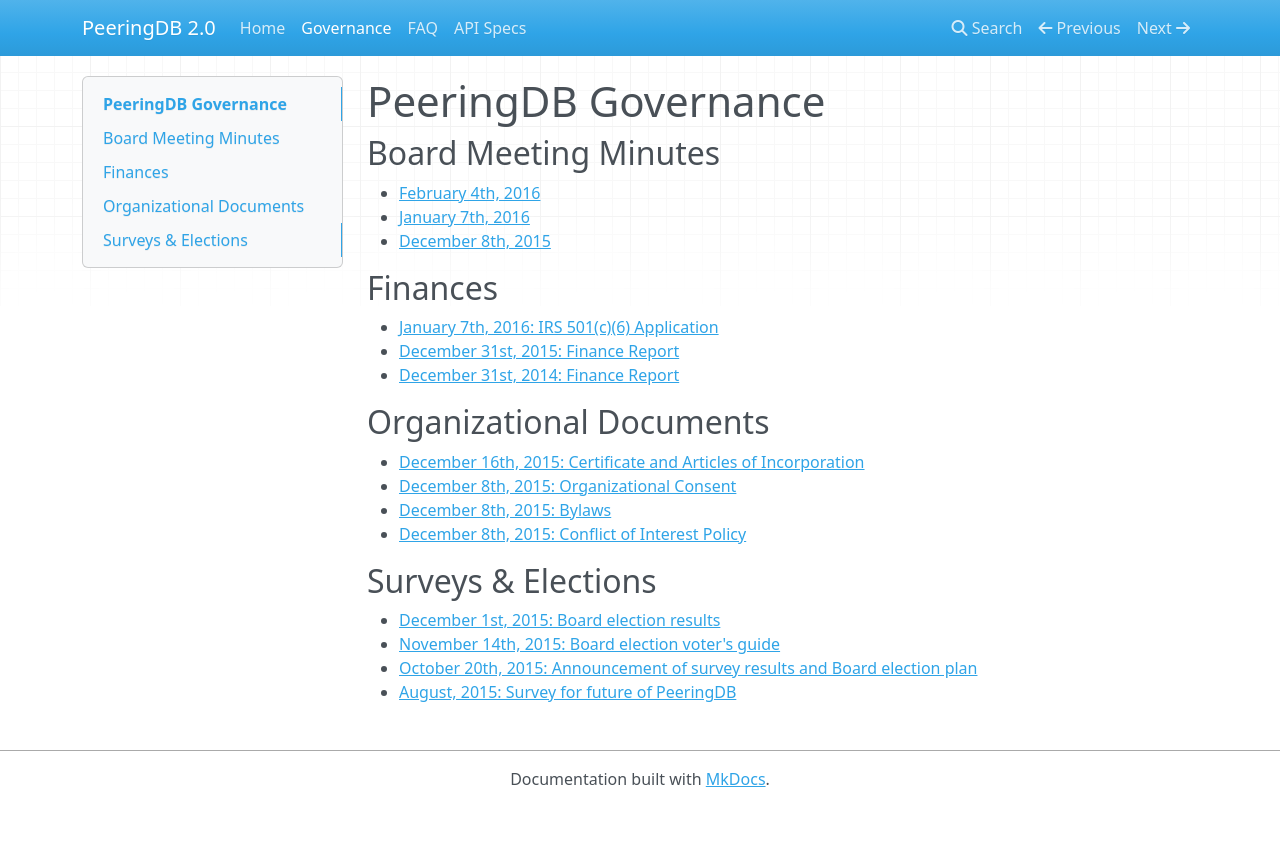
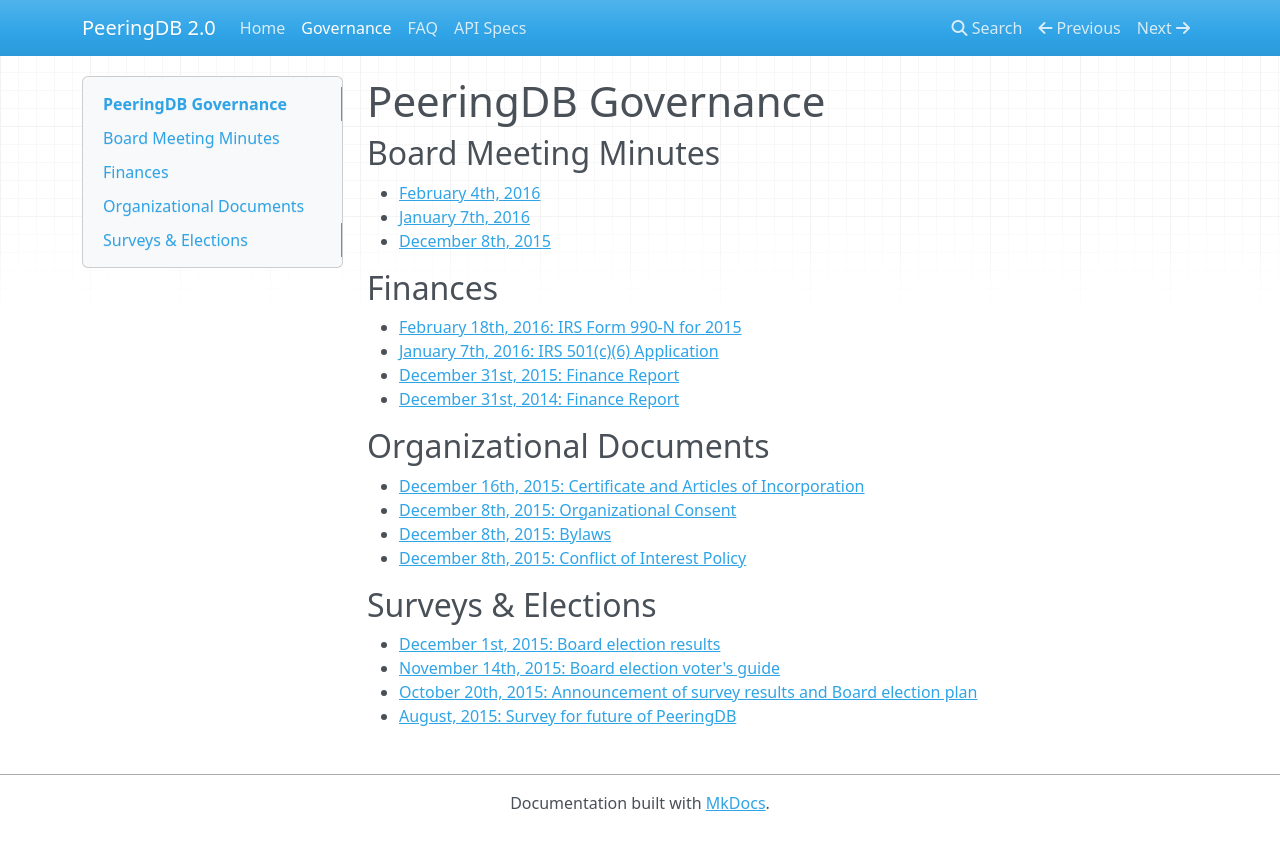
Before and after one commit to peeringdb/docs, an MkDocs documentation site: the page built from docs/gov.md, in a window 1280 px wide. Shown: the top 850 px of the page. Built offline with MkDocs 1.6.1, drawn with Linux system fonts in a browser that asks for light colours; nearby versions of some CDN libraries; old or Windows-style settings are respelled for this version of MkDocs.

Commit message:
Add form 990-N for 2015.

```diff
--- a/docs/gov.md
+++ b/docs/gov.md
@@ -9,6 +9,7 @@
 
 ## Finances
 
+- [February 18th, 2016: IRS Form 990-N for 2015](gov/finances/2016-02-18_2015_Form 990-N.pdf)
 - [January 7th, 2016: IRS 501(c)(6) Application](gov/finances/2016-01-07_PeeringDB_Non_Profit_Filing.pdf)
 - [December 31st, 2015: Finance Report](gov/finances/2015-12-31_PeeringDB_Finances.pdf)
 - [December 31st, 2014: Finance Report](gov/finances/2014-12-31_PeeringDB_Finances.pdf)
```
Also changed, not shown: 1 other file.
